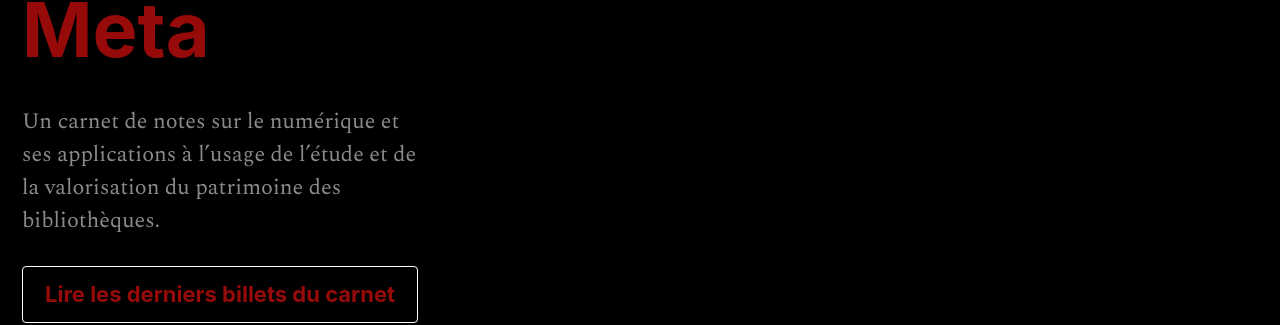
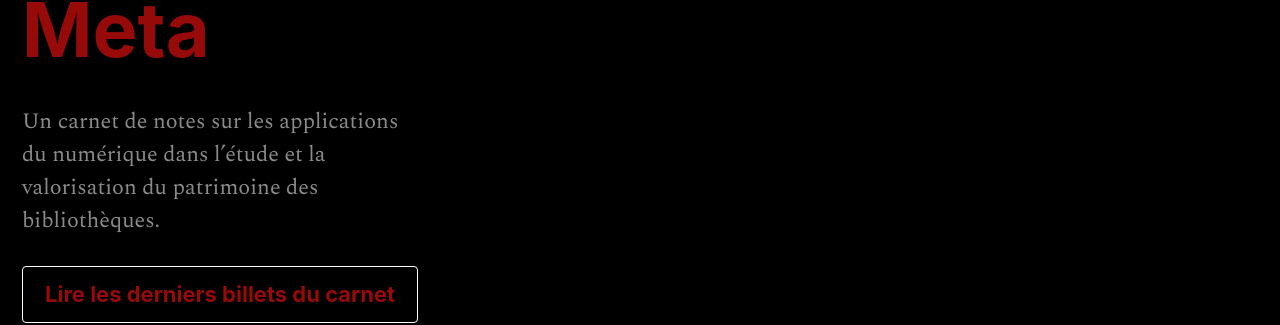
Before and after one commit to enbmn/meta, a Jekyll site: the page built from index.html, in a window 1280 px wide. Shown: the part 140-465 px from the top of the page. Built offline with Jekyll 4.4.1, drawn with Linux system fonts in a browser that asks for light colours; some web fonts are replaced.

Commit message:
corrcexcerpt

```diff
--- a/index.html
+++ b/index.html
@@ -7,7 +7,7 @@ header:
   overlay_image: /assets/images/fond.png
   cta_label: Lire les derniers billets du carnet
   cta_url: '/carnet'
-excerpt: Un carnet de notes sur le numérique et ses applications à l'usage de l'étude et de la valorisation du patrimoine des bibliothèques.
+excerpt: Un carnet de notes sur les applications du numérique dans l'étude et la valorisation du patrimoine des bibliothèques.
 ---
 <h2  class="page__subtitle">Dernier billet</h2>
 
```
